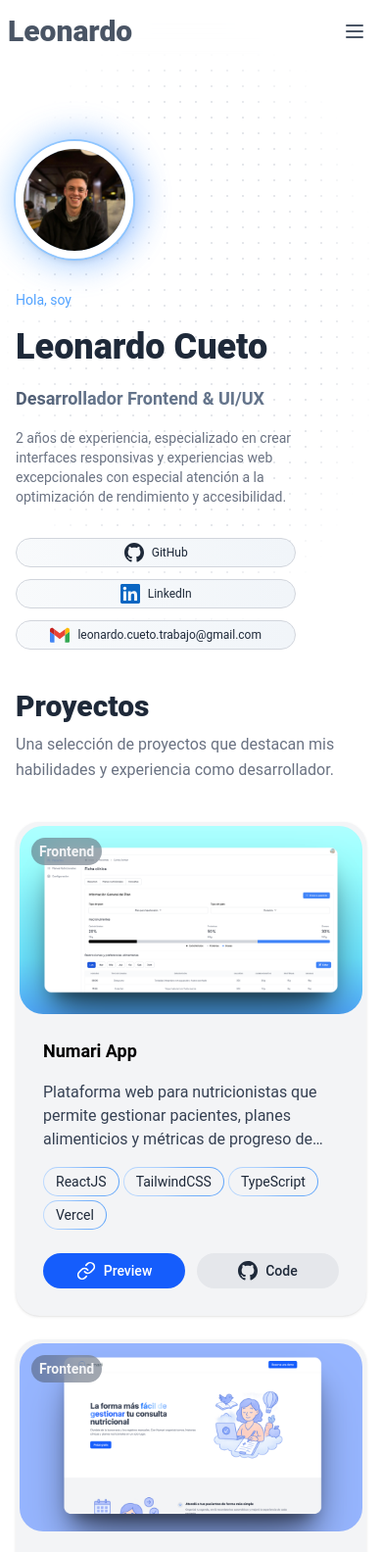
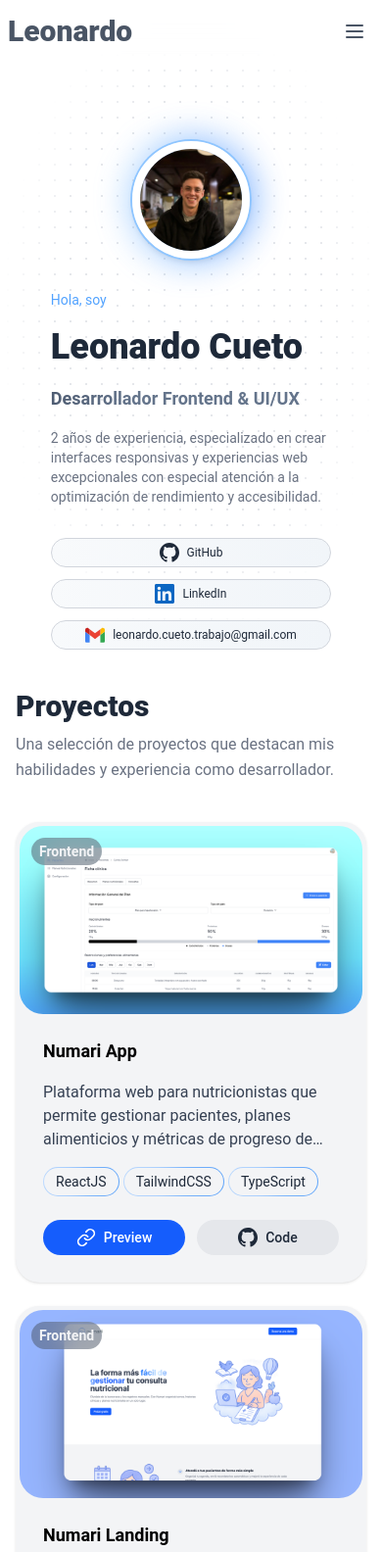
Before and after one commit to leonardocueto/portfolio, an Astro site: page / in a window 390 px wide. Shown: the top 1584 px of the page at 98% size. Built offline with nearby package versions, Linux system fonts and the light colour scheme; Astro itself is replaced by a stand-in of ours.

```diff
--- a/src/components/Banner.astro
+++ b/src/components/Banner.astro
@@ -22,7 +22,7 @@
     id="inicio"
   >
     <div
-      class="flex flex-col-reverse md:flex-row items-start justify-between gap-8"
+      class="flex flex-col-reverse md:flex-row items-center md:items-start justify-between gap-8"
     >
       <div class="flex flex-col gap-4 text-left w-4/5">
         <h3 class="text-blue-400 text-sm sm:text-base">Hola, soy</h3>
--- a/src/utils/data.ts
+++ b/src/utils/data.ts
@@ -6,7 +6,7 @@
         urlDemo: 'https://nutritionapp-xi.vercel.app/login',
         urlCodigo: 'https://github.com/leonardocueto/nutritionapp',
         image: 'numari-app.webp',
-        tech: ['ReactJS', 'TailwindCSS', 'TypeScript', 'Vercel'],
+        tech: ['ReactJS', 'TailwindCSS', 'TypeScript'],
         tag: 'Frontend'
     },
     {
```
